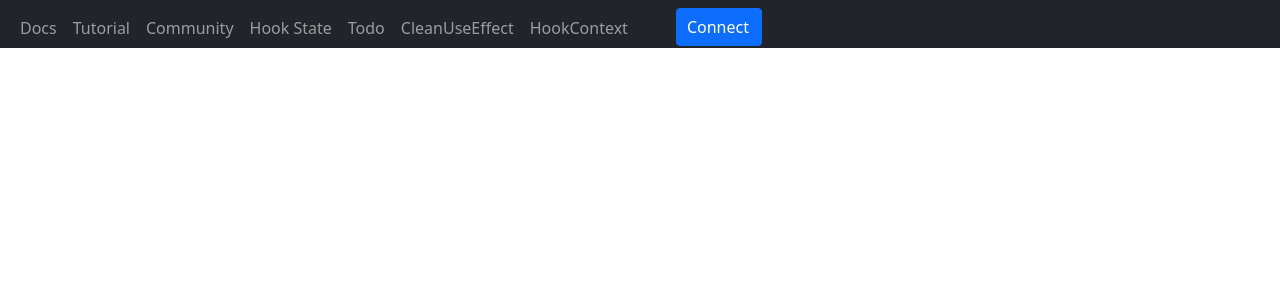
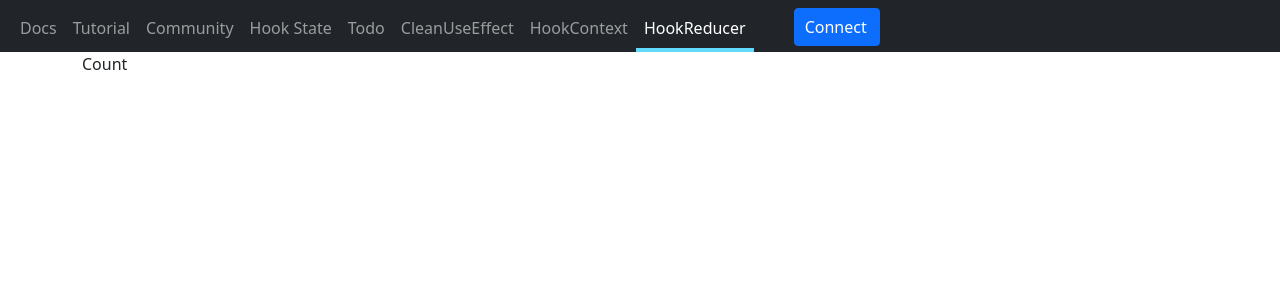
Before and after one commit to gilbruno/reactrouter, a React (Create React App) app in the folder reactrouter/: page /hookReducer in a window 1280 px wide. Shown: the top 300 px of the page. Built offline with nearby package versions, Linux system fonts and the light colour scheme.

Commit message:
Prepare Code for hook useReducer

```diff
--- a/reactrouter/src/App.js
+++ b/reactrouter/src/App.js
@@ -9,7 +9,7 @@ import Todo from './components/Todo';
 import Menu from './components/Menu';
 import CleanUseEffectContainer from './components/CleanUseEffectContainer';
 import Profile from './components/HookContext/Profile';
-
+import Count from './components/HookReducer/Count';
 
 function App() {
   return (
@@ -24,6 +24,7 @@ function App() {
         <Route path="/todo" element={<Todo/>}/>
         <Route path="/cleanUseEffect" element={<CleanUseEffectContainer/>}/>
         <Route path="/hookcontext" element={<Profile/>}/>
+        <Route path="/hookReducer" element={<Count/>}/>
       </Routes>
 
 
--- /dev/null
+++ b/reactrouter/src/components/HookReducer/Count.js
@@ -0,0 +1,9 @@
+import React from 'react'
+
+function Count() {
+  return (
+    <div className="container">Count</div>
+  )
+}
+
+export default Count
--- a/reactrouter/src/components/Menu.js
+++ b/reactrouter/src/components/Menu.js
@@ -33,6 +33,9 @@ function Menu() {
             <li className="nav-item">
                 <NavLink className="nav-link" to="/hookContext">HookContext</NavLink>
             </li>
+            <li className="nav-item">
+                <NavLink className="nav-link" to="/hookReducer">HookReducer</NavLink>
+            </li>
             <li className="navbar-right connect">
                 <button className="btn btn-primary connect" onClick={handleConnect}>Connect</button>
             </li>
```
